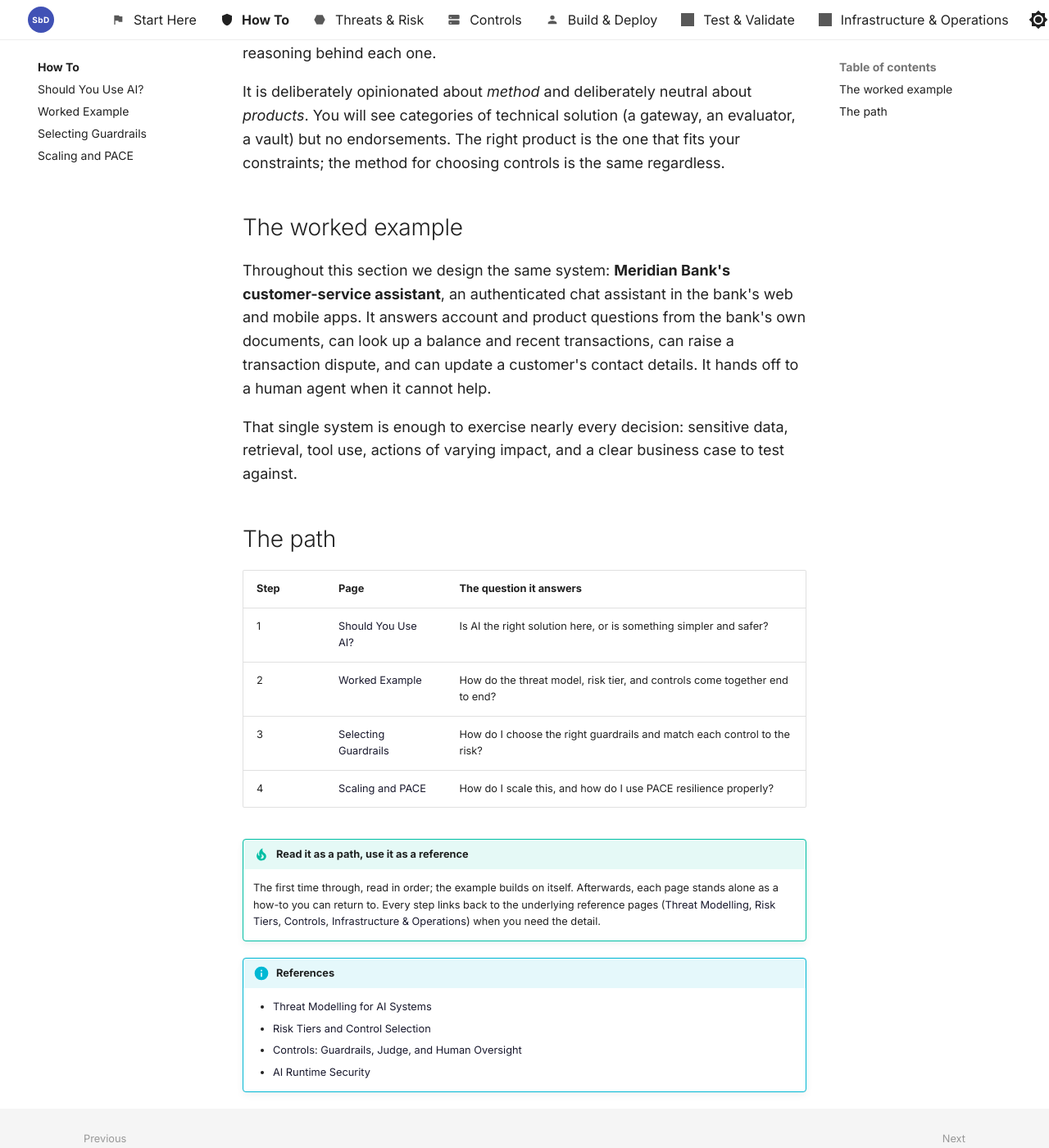
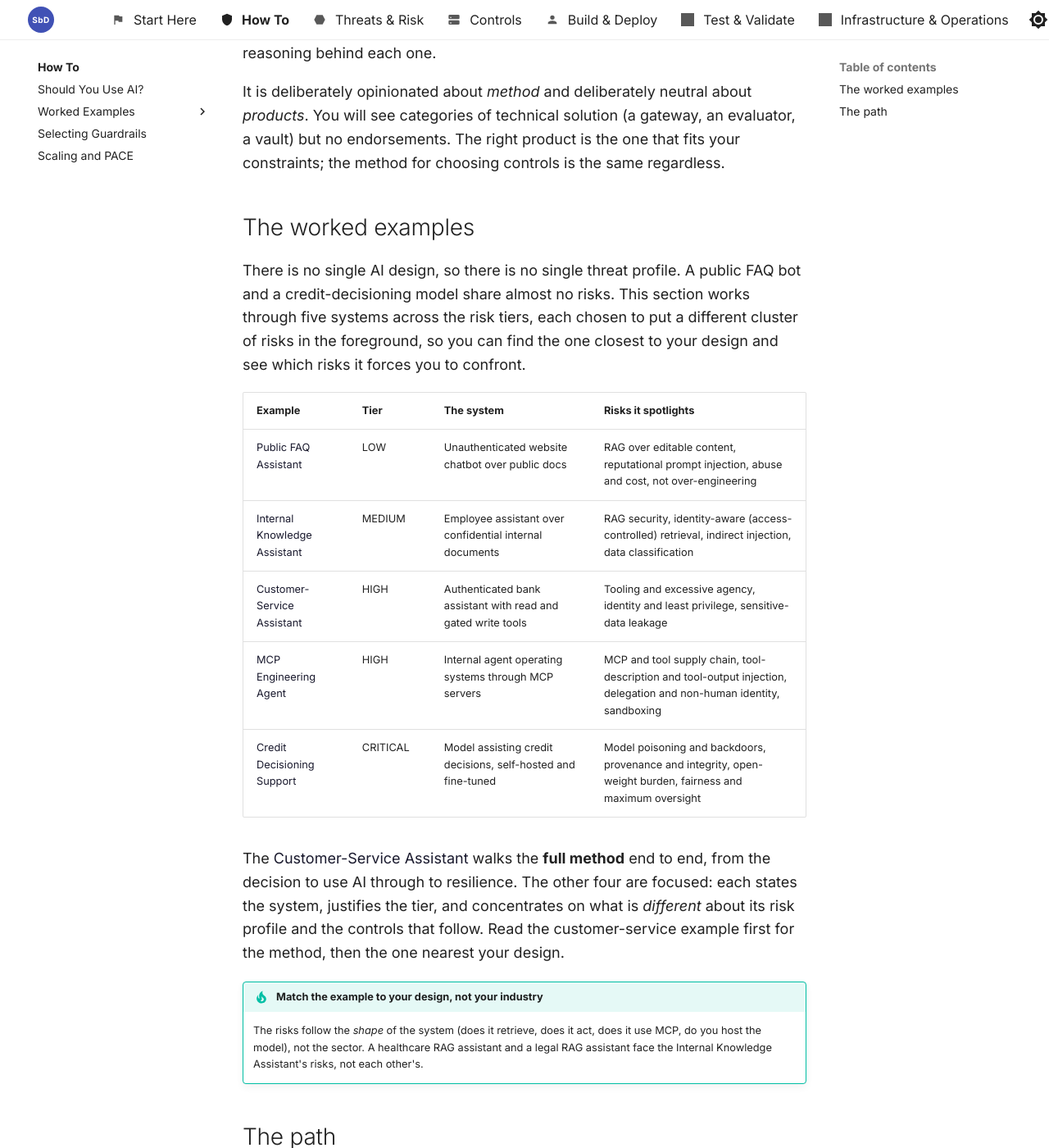
Before and after one commit to JonathanCGill/aisecuredbydesign.io, an MkDocs documentation site: the page built from docs/how-to/README.md, in a window 1280 px wide and 1400 px high, scrolled down 254 px. Shown: the whole window at 82% size. Built offline with MkDocs 1.6.1 and Material for MkDocs 9.7.7, drawn with Linux system fonts in a browser that asks for light colours; some of the changed text lies outside the part shown.

Commit message:
Add worked examples across all risk tiers
Expand the How To section from one HIGH-tier example to five spanning LOW
through CRITICAL, each foregrounding a different cluster of risks so an
architect can find the design closest to theirs and see which risks it forces.

New examples:
- LOW, Public FAQ Assistant: risk-proportionate restraint, reputational prompt
  injection, RAG over editable public content, abuse and cost, not
  over-engineering.
- MEDIUM, Internal Knowledge Assistant: RAG as the attack surface, identity-aware
  (access-controlled) retrieval, the chunk-level permission trap, indirect
  injection, data classification.
- HIGH, MCP Engineering Agent: MCP and tool supply chain, tool-description and
  tool-output injection, broker-enforced tool permissions, least delegation with
  identity propagation, non-human identity, sandboxed execution.
- CRITICAL, Credit Decisioning Support: self-hosted fine-tuned open-weight model,
  model poisoning and backdoors, provenance and integrity, serialisation risk,
  fine-tuning data poisoning, fairness as a security property, maximum oversight.

The HIGH Customer-Service Assistant remains the full-method walkthrough; the
others focus on what differs at their tier. Updated the How To overview with a
risk-coverage matrix and reorganised the nav into a Worked Examples group
ordered by tier. All vendor-neutral, linking into the existing threat-modelling,
risk-tiers, controls, agentic, model-selection, MLOps, and infrastructure pages.
Build passes under mkdocs --strict; no broken links; cited anchors verified.

Co-Authored-By: Claude Opus 4.8 <noreply@anthropic.com>
Claude-Session: https://claude.ai/code/session_01Qb6iVera8PZXb6hSAp6Jrp

```diff
--- a/docs/how-to/README.md
+++ b/docs/how-to/README.md
@@ -8,23 +8,34 @@ The rest of this site is organised by topic: threats here, controls there, infra
 
 It is deliberately opinionated about *method* and deliberately neutral about *products*. You will see categories of technical solution (a gateway, an evaluator, a vault) but no endorsements. The right product is the one that fits your constraints; the method for choosing controls is the same regardless.
 
-## The worked example
+## The worked examples
 
-Throughout this section we design the same system: **Meridian Bank's customer-service assistant**, an authenticated chat assistant in the bank's web and mobile apps. It answers account and product questions from the bank's own documents, can look up a balance and recent transactions, can raise a transaction dispute, and can update a customer's contact details. It hands off to a human agent when it cannot help.
+There is no single AI design, so there is no single threat profile. A public FAQ bot and a credit-decisioning model share almost no risks. This section works through five systems across the risk tiers, each chosen to put a different cluster of risks in the foreground, so you can find the one closest to your design and see which risks it forces you to confront.
 
-That single system is enough to exercise nearly every decision: sensitive data, retrieval, tool use, actions of varying impact, and a clear business case to test against.
+| Example | Tier | The system | Risks it spotlights |
+|---------|------|------------|---------------------|
+| [Public FAQ Assistant](example-faq-low.md) | LOW | Unauthenticated website chatbot over public docs | RAG over editable content, reputational prompt injection, abuse and cost, not over-engineering |
+| [Internal Knowledge Assistant](example-knowledge-medium.md) | MEDIUM | Employee assistant over confidential internal documents | RAG security, identity-aware (access-controlled) retrieval, indirect injection, data classification |
+| [Customer-Service Assistant](worked-example.md) | HIGH | Authenticated bank assistant with read and gated write tools | Tooling and excessive agency, identity and least privilege, sensitive-data leakage |
+| [MCP Engineering Agent](example-mcp-agent.md) | HIGH | Internal agent operating systems through MCP servers | MCP and tool supply chain, tool-description and tool-output injection, delegation and non-human identity, sandboxing |
+| [Credit Decisioning Support](example-decisioning-critical.md) | CRITICAL | Model assisting credit decisions, self-hosted and fine-tuned | Model poisoning and backdoors, provenance and integrity, open-weight burden, fairness and maximum oversight |
+
+The [Customer-Service Assistant](worked-example.md) walks the **full method** end to end, from the decision to use AI through to resilience. The other four are focused: each states the system, justifies the tier, and concentrates on what is *different* about its risk profile and the controls that follow. Read the customer-service example first for the method, then the one nearest your design.
+
+!!! tip "Match the example to your design, not your industry"
+    The risks follow the *shape* of the system (does it retrieve, does it act, does it use MCP, do you host the model), not the sector. A healthcare RAG assistant and a legal RAG assistant face the Internal Knowledge Assistant's risks, not each other's.
 
 ## The path
 
 | Step | Page | The question it answers |
 |------|------|--------------------------|
 | 1 | [Should You Use AI?](should-you-use-ai.md) | Is AI the right solution here, or is something simpler and safer? |
-| 2 | [Worked Example](worked-example.md) | How do the threat model, risk tier, and controls come together end to end? |
+| 2 | [Worked Examples](worked-example.md) | How do the threat model, risk tier, and controls come together for a system like mine? |
 | 3 | [Selecting Guardrails](selecting-guardrails.md) | How do I choose the right guardrails and match each control to the risk? |
 | 4 | [Scaling and PACE](scaling-and-pace.md) | How do I scale this, and how do I use PACE resilience properly? |
 
 !!! tip "Read it as a path, use it as a reference"
-    The first time through, read in order; the example builds on itself. Afterwards, each page stands alone as a how-to you can return to. Every step links back to the underlying reference pages ([Threat Modelling](../threat-modelling.md), [Risk Tiers](../core/risk-tiers.md), [Controls](../core/controls.md), [Infrastructure & Operations](../infrastructure/README.md)) when you need the detail.
+    The first time through, read in order; the examples build on the method. Afterwards, each page stands alone as a how-to you can return to. Every step links back to the underlying reference pages ([Threat Modelling](../threat-modelling.md), [Risk Tiers](../core/risk-tiers.md), [Controls](../core/controls.md), [Infrastructure & Operations](../infrastructure/README.md)) when you need the detail.
 
 !!! info "References"
     - [Threat Modelling for AI Systems](../threat-modelling.md)
--- a/mkdocs.yml
+++ b/mkdocs.yml
@@ -92,7 +92,12 @@ nav:
   - How To:
     - how-to/README.md
     - Should You Use AI?: how-to/should-you-use-ai.md
-    - Worked Example: how-to/worked-example.md
+    - Worked Examples:
+      - LOW - Public FAQ Assistant: how-to/example-faq-low.md
+      - MEDIUM - Internal Knowledge Assistant: how-to/example-knowledge-medium.md
+      - HIGH - Customer-Service Assistant: how-to/worked-example.md
+      - HIGH - MCP Engineering Agent: how-to/example-mcp-agent.md
+      - CRITICAL - Credit Decisioning Support: how-to/example-decisioning-critical.md
     - Selecting Guardrails: how-to/selecting-guardrails.md
     - Scaling and PACE: how-to/scaling-and-pace.md
 
```
Also changed, not shown: docs/how-to/example-decisioning-critical.md (added, +59 -0 lines), docs/how-to/example-faq-low.md (added, +52 -0 lines), docs/how-to/example-knowledge-medium.md (added, +60 -0 lines), docs/how-to/example-mcp-agent.md (added, +72 -0 lines), docs/how-to/worked-example.md (+1 -1 lines).
